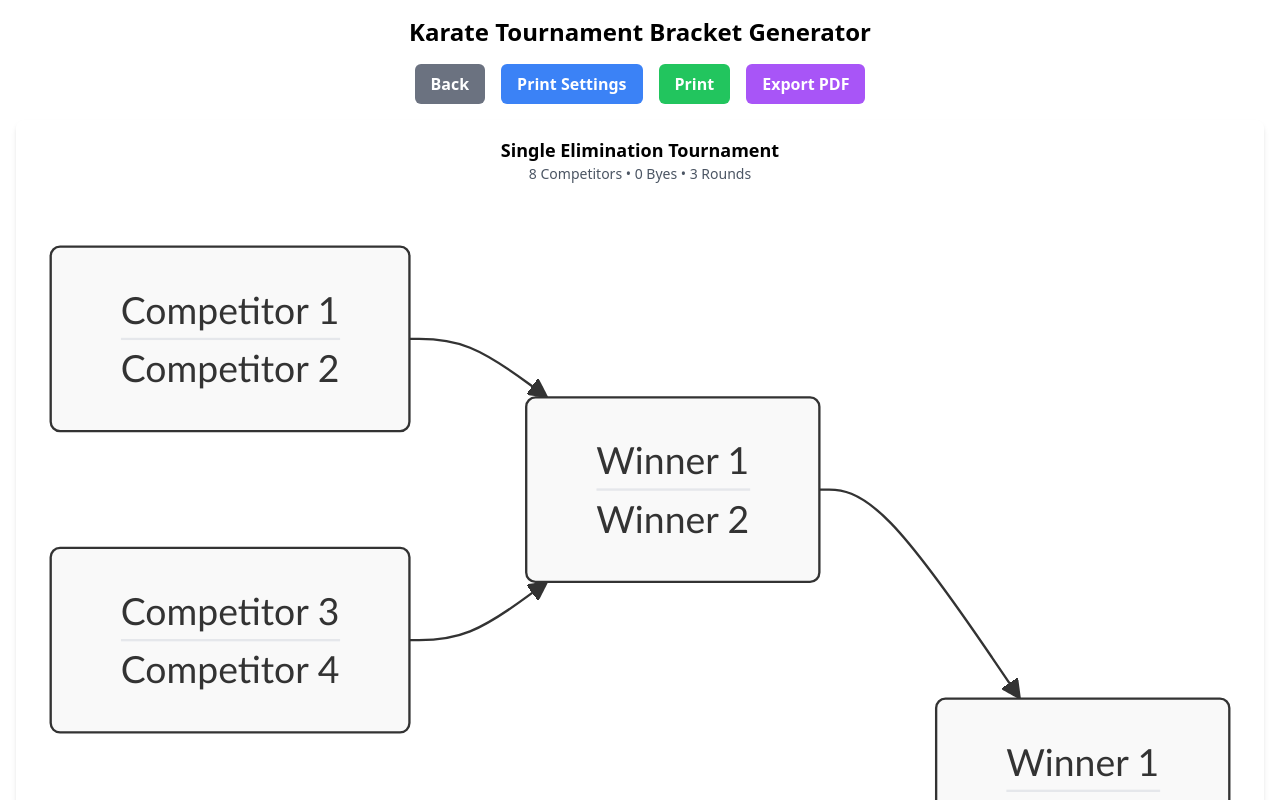
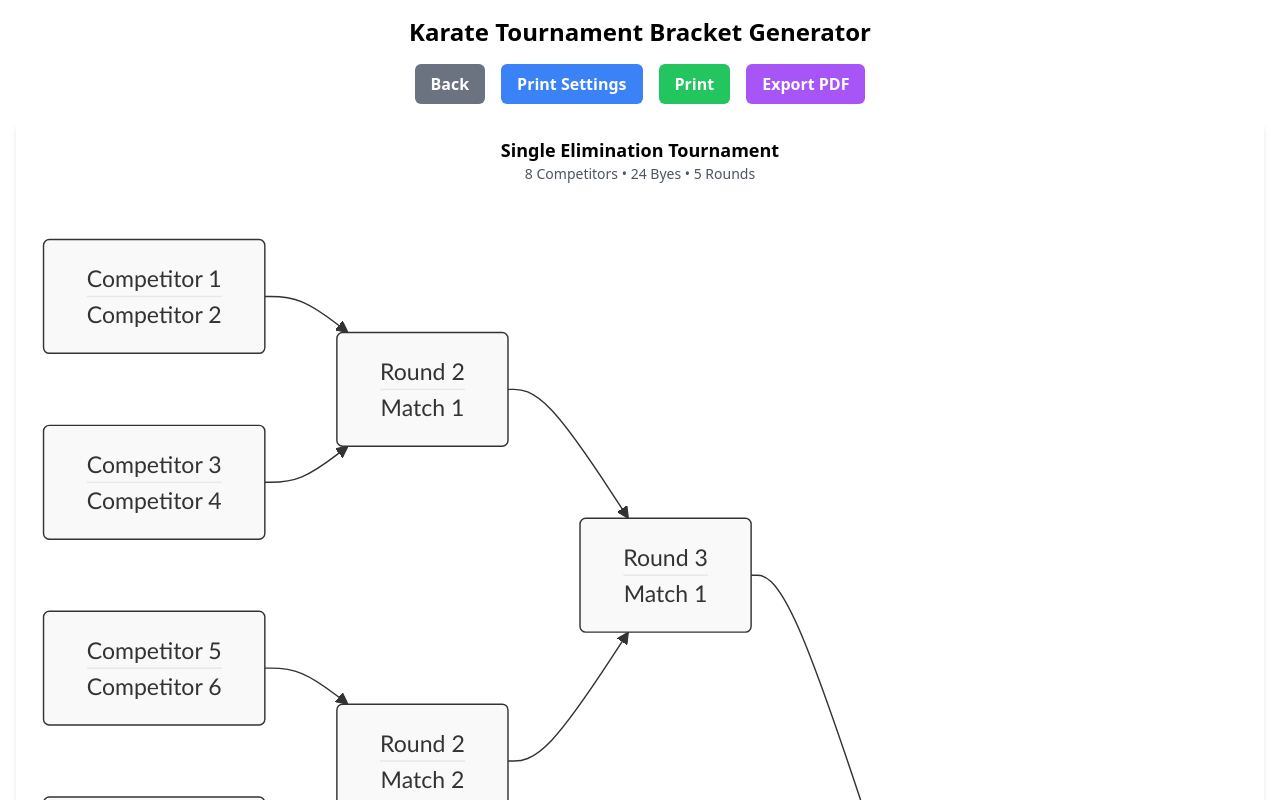
Before and after one commit to drehelm/karate-tournament-bracket, a React (Create React App) app: page / in a window 1280 px wide. Both pictures are taken after a click on the button "Generate Bracket". Shown: the top 800 px of the page. Built offline with nearby package versions, Linux system fonts and the light colour scheme.

Commit message:
Implemented fixed tournament structure with 32 entries in first round

```diff
--- a/src/App.jsx
+++ b/src/App.jsx
@@ -16,6 +16,10 @@ export default function KarateTournamentBracket() {
   const [mermaidSvgId, setMermaidSvgId] = useState('bracket-diagram');
   const bracketRef = useRef(null);
   const mermaidRef = useRef(null);
+
+  // Fixed tournament structure
+  const FIXED_FIRST_ROUND_ENTRIES = 32;
+  const TOTAL_ROUNDS = 5; // 32 -> 16 -> 8 -> 4 -> 2 -> 1 (champion)
 
   // Initialize mermaid when component mounts
   useEffect(() => {
@@ -74,83 +78,100 @@ export default function KarateTournamentBracket() {
     }
   }, [bracketGenerated, competitorCount, mermaidSvgId]);
 
-  // Calculate the total slots needed (next power of 2)
-  const calculateTotalSlots = (count) => {
-    let power = 1;
-    while (power < count) {
-      power *= 2;
-    }
-    return power;
+  // Calculate the number of byes needed
+  const calculateByes = (count) => {
+    return FIXED_FIRST_ROUND_ENTRIES - count;
   };
 
-  // Calculate the number of rounds in the tournament
-  const calculateRounds = (totalSlots) => {
-    return Math.log2(totalSlots);
-  };
+  // Generate the bracket structure with byes based on fixed tournament size
+  const generateBracket = () => {
+    const byeCount = calculateByes(competitorCount);
 
-  // Generate the bracket structure with byes
-  const generateBracket = () => {
-    const totalSlots = calculateTotalSlots(competitorCount);
-    const byeCount = totalSlots - competitorCount;
-    const rounds = calculateRounds(totalSlots);
+    // Create an array of first round matches (always 32 entries / 16 matches)
+    // Each match has a status: regular, partial-bye (one competitor gets a bye), or full-bye (both slots are byes)
+    let firstRoundMatches = [];
+    let remainingCompetitors = competitorCount;
 
-    // Initial round
-    let matches = [];
-    let activeCompetitors = competitorCount;
-    let activeByes = byeCount;
-
-    // Distribute byes across the bracket
-    for (let i = 0; i < totalSlots / 2; i++) {
-      // Determine if this match has a bye
-      if (activeByes > 0 && (i % 2 === 0 || activeCompetitors <= 1)) {
-        // One competitor gets a bye
-        matches.push({ hasBye: true, position: i });
-        activeByes--;
-        activeCompetitors--;
+    for (let i = 0; i < FIXED_FIRST_ROUND_ENTRIES / 2; i++) {
+      if (remainingCompetitors >= 2) {
+        // Regular match with two competitors
+        firstRoundMatches.push({
+          type: 'regular',
+          position: i,
+          competitor1: `Competitor ${i*2 + 1}`,
+          competitor2: `Competitor ${i*2 + 2}`
+        });
+        remainingCompetitors -= 2;
+      } else if (remainingCompetitors === 1) {
+        // Partial bye - one competitor, one bye
+        firstRoundMatches.push({
+          type: 'partial-bye',
+          position: i,
+          competitor1: `Competitor ${competitorCount - remainingCompetitors + 1}`,
+          competitor2: 'BYE'
+        });
+        remainingCompetitors -= 1;
       } else {
-        // Regular match with two competitors
-        matches.push({ hasBye: false, position: i });
-        activeCompetitors -= 2;
+        // Full bye - both slots are empty
+        firstRoundMatches.push({
+          type: 'full-bye',
+          position: i,
+          competitor1: 'BYE',
+          competitor2: 'BYE'
+        });
       }
     }
 
-    return { rounds, totalSlots, matches };
+    return { rounds: TOTAL_ROUNDS, firstRoundMatches };
   };
 
-  // Generate Mermaid diagram syntax for tournament bracket
+  // Generate Mermaid diagram syntax for fixed tournament bracket
   const generateMermaidDiagram = () => {
-    const { rounds, totalSlots, matches } = generateBracket();
+    const { rounds, firstRoundMatches } = generateBracket();
     let diagram = 'graph LR\n';
 
-    // Define a function to generate a unique ID for each match
+    // Function to generate a unique ID for each match
     const matchId = (round, match) => `R${round}M${match}`;
 
-    // Define style for matches
+    // Define styles for different types of matches
     diagram += 'classDef match fill:#f9f9f9,stroke:#333,stroke-width:1px,rx:4px,ry:4px\n';
     diagram += 'classDef bye fill:#f0f0f0,stroke:#999,stroke-width:1px,rx:4px,ry:4px,font-style:italic\n';
+    diagram += 'classDef full-bye fill:#f0f0f0,stroke:#999,stroke-width:1px,rx:4px,ry:4px,font-style:italic,stroke-dasharray:5,5\n';
 
-    // First round - initial matches
-    for (let i = 0; i < totalSlots / 2; i++) {
-      const hasBye = matches[i]?.hasBye;
-      if (hasBye) {
-        diagram += `${matchId(0, i)}["BYE<hr/>Competitor ${i+1}"]\n`;
+    // First round - always 16 matches (32 entries)
+    for (let i = 0; i < firstRoundMatches.length; i++) {
+      const match = firstRoundMatches[i];
+
+      if (match.type === 'regular') {
+        diagram += `${matchId(0, i)}["${match.competitor1}<hr/>${match.competitor2}"]\n`;
+        diagram += `${matchId(0, i)}:::match\n`;
+      } else if (match.type === 'partial-bye') {
+        diagram += `${matchId(0, i)}["${match.competitor1}<hr/>${match.competitor2}"]\n`;
         diagram += `${matchId(0, i)}:::bye\n`;
-      } else {
-        diagram += `${matchId(0, i)}["Competitor ${i*2+1}<hr/>Competitor ${i*2+2}"]\n`;
-        diagram += `${matchId(0, i)}:::match\n`;
+      } else { // full-bye
+        diagram += `${matchId(0, i)}["${match.competitor1}<hr/>${match.competitor2}"]\n`;
+        diagram += `${matchId(0, i)}:::full-bye\n`;
       }
     }
 
-    // Generate subsequent rounds
+    // Generate subsequent rounds - always follow fixed structure
+    // Round 1: 16 matches -> Round 2: 8 matches -> Round 3: 4 matches -> Round 4: 2 matches -> Round 5: 1 match (final)
     for (let r = 1; r < rounds; r++) {
-      const matchesInRound = totalSlots / Math.pow(2, r + 1);
+      const matchesInRound = FIXED_FIRST_ROUND_ENTRIES / Math.pow(2, r + 1);
 
       for (let m = 0; m < matchesInRound; m++) {
         // Create match box for this round
-        diagram += `${matchId(r, m)}["Winner ${m*2+1}<hr/>Winner ${m*2+2}"]\n`;
+        let roundName = "";
+        if (r === rounds - 1) {
+          roundName = "Final";
+        } else {
+          roundName = `Round ${r + 1}`;
+        }
+
+        diagram += `${matchId(r, m)}["${roundName}<hr/>Match ${m + 1}"]\n`;
         diagram += `${matchId(r, m)}:::match\n`;
 
-        // Connect to previous round matches using simple syntax
+        // Connect to previous round matches
         diagram += `${matchId(r-1, m*2)} --> ${matchId(r, m)}\n`;
         diagram += `${matchId(r-1, m*2+1)} --> ${matchId(r, m)}\n`;
       }
@@ -257,11 +278,14 @@ export default function KarateTournamentBracket() {
                 id="competitorCount"
                 type="number"
                 min="2"
-                max="64"
+                max={FIXED_FIRST_ROUND_ENTRIES}
                 value={competitorCount}
                 onChange={(e) => setCompetitorCount(parseInt(e.target.value) || 2)}
                 className="w-full p-2 border rounded"
               />
+              <p className="text-xs text-gray-500 mt-1">
+                The bracket will be laid out for {FIXED_FIRST_ROUND_ENTRIES} entries, with byes filled in as needed.
+              </p>
             </div>
 
             <div className="flex items-center space-x-2">
@@ -322,7 +346,7 @@ export default function KarateTournamentBracket() {
             <div className="mb-6 text-center">
               <h2 className="text-lg font-bold">Single Elimination Tournament</h2>
               <p className="text-sm text-gray-600 print:text-gray-800 mb-4">
-                {competitorCount} Competitors • {calculateTotalSlots(competitorCount) - competitorCount} Byes • {calculateRounds(calculateTotalSlots(competitorCount))} Rounds
+                {competitorCount} Competitors • {calculateByes(competitorCount)} Byes • {TOTAL_ROUNDS} Rounds
               </p>
             </div>
 
```
